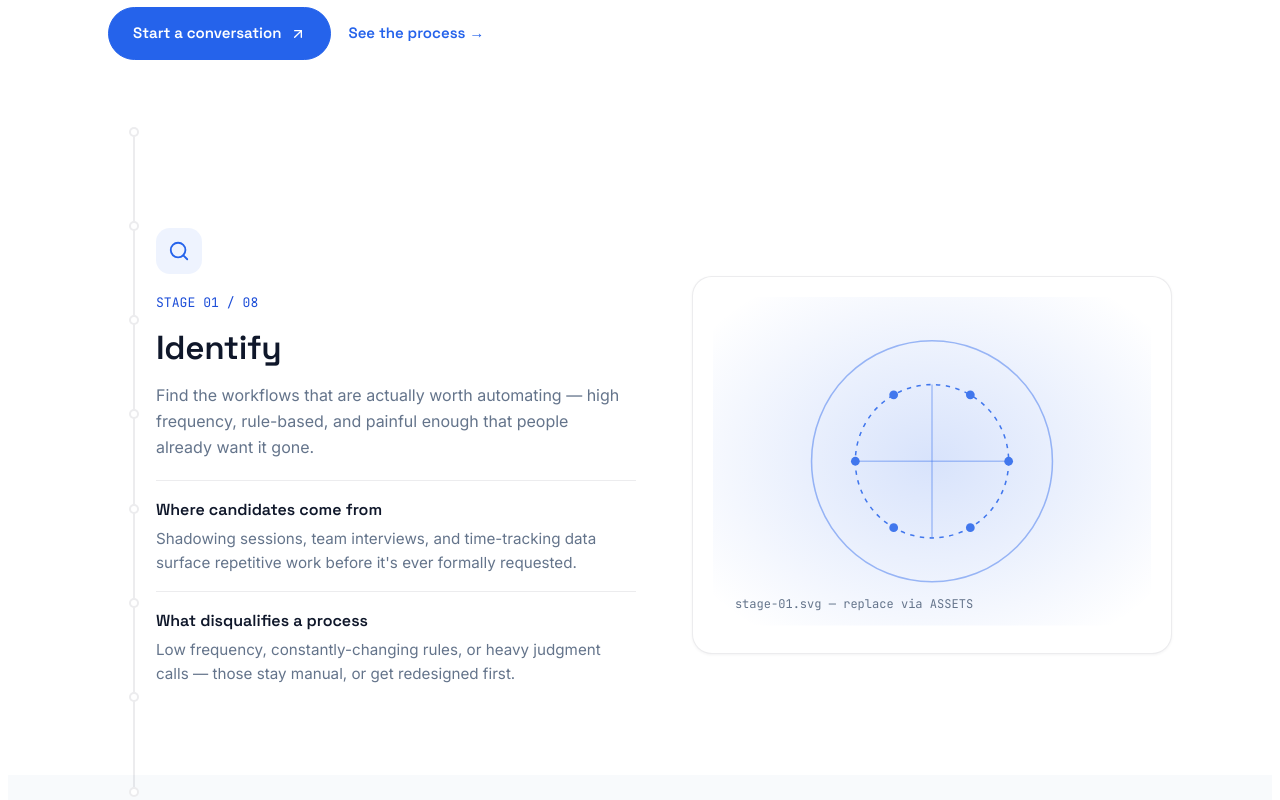
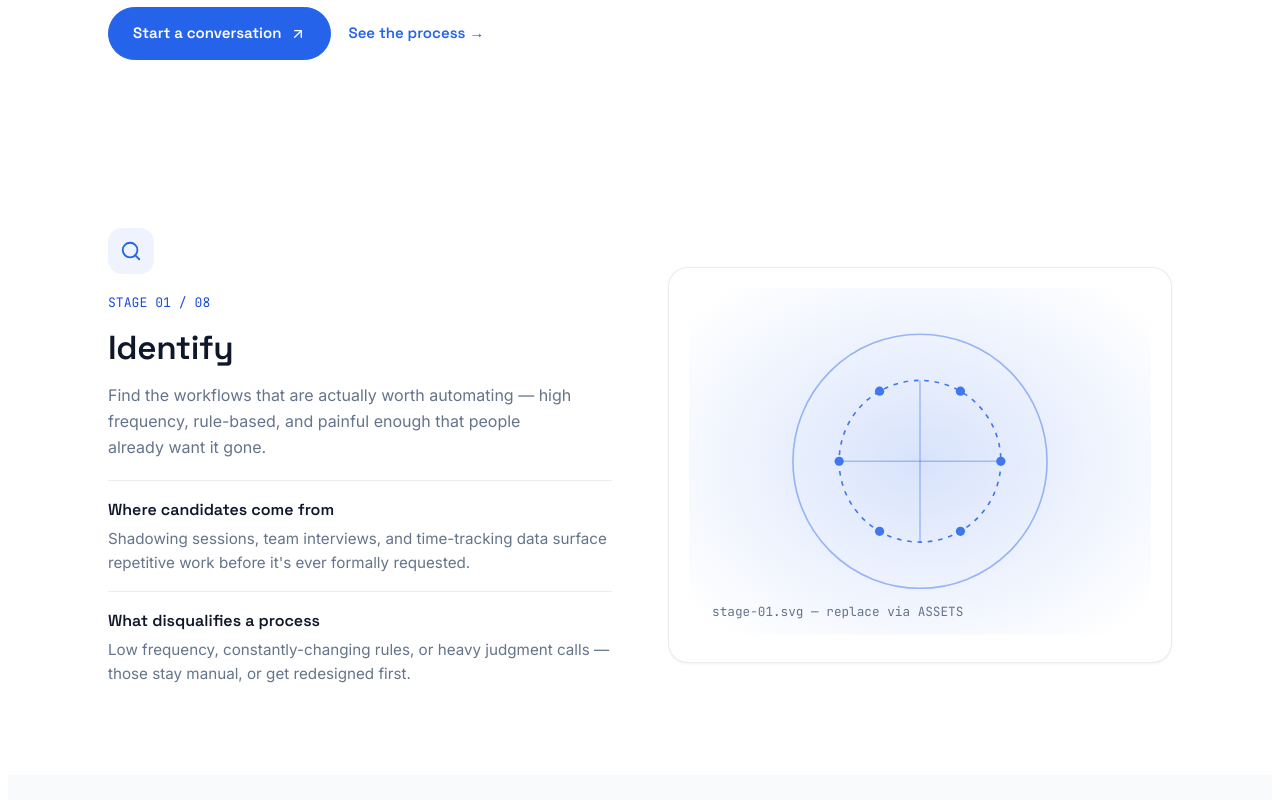
Before and after one commit to Matsiboy/Senior-Automation-Engineer, a React (Vite) app: page / in a window 1280 px wide. Shown: the part 540-1340 px from the top of the page. Built offline with nearby package versions, Linux system fonts and the light colour scheme.

Commit message:
Update App.jsx

```diff
--- a/src/App.jsx
+++ b/src/App.jsx
@@ -733,18 +733,8 @@ export function GlobalStyles() {
       .rpa-arrow-link:hover{ text-decoration:underline; }
 
       .rpa-journey{ position:relative; padding-top:24px; }
-      .rpa-rail-overlay{ position:absolute; inset:0; pointer-events:none; z-index:2; }
-      .rpa-rail-overlay .rpa-wrap{ position:relative; height:100%; }
-      .rpa-rail{ position:sticky; top:90px; width:52px; height:calc(100vh - 140px); display:flex; flex-direction:column; align-items:center; flex:none; }
-      .rpa-rail-line{ position:relative; flex:1; width:2px; background:var(--rpa-line); }
-      .rpa-rail-fill{ position:absolute; top:0; left:0; width:100%; background:var(--rpa-primary); transition:height .2s ease; }
-      .rpa-rail-dot{ position:absolute; left:50%; transform:translate(-50%,-50%); width:10px; height:10px; border-radius:50%; background:var(--rpa-paper); border:2px solid var(--rpa-line); transition:all .2s ease; }
-      .rpa-rail-dot.active{ background:var(--rpa-primary); border-color:var(--rpa-primary); width:14px; height:14px; }
-      @media (max-width:980px){ .rpa-rail{ display:none; } }
-
       .rpa-stage-band{ padding:72px 0; scroll-margin-top:90px; }
       .rpa-stage-band.alt{ background:var(--rpa-paper-dim); }
-      @media (min-width:981px){ .rpa-stage-band > .rpa-wrap{ padding-left:76px; } }
       .rpa-stage{ scroll-margin-top:90px; display:grid; grid-template-columns:1fr 1fr; gap:56px; align-items:center; }
       .rpa-stage.flip{ direction:rtl; }
       .rpa-stage.flip > *{ direction:ltr; }
@@ -947,28 +937,6 @@ function TopNav({ activeId, t, lang, setLang }) {
 }
 
 // =====================================================================================
-// Progress rail
-// =====================================================================================
-function ProgressRail({ activeId }) {
-  const activeIndex = STAGE_META.findIndex((s) => s.id === activeId);
-  const pct = activeIndex >= 0 ? ((activeIndex + 1) / STAGE_META.length) * 100 : 0;
-  return (
-    <div className="rpa-rail" aria-hidden="true">
-      <div className="rpa-rail-line">
-        <div className="rpa-rail-fill" style={{ height: `${pct}%` }} />
-        {STAGE_META.map((s, i) => (
-          <div
-            key={s.id}
-            className={`rpa-rail-dot${s.id === activeId ? " active" : ""}`}
-            style={{ top: `${(i / (STAGE_META.length - 1)) * 100}%` }}
-          />
-        ))}
-      </div>
-    </div>
-  );
-}
-
-// =====================================================================================
 // Main app
 // =====================================================================================
 function HomeSection() {
@@ -998,11 +966,6 @@ function HomeSection() {
       </section>
 
       <div className="rpa-journey">
-        <div className="rpa-rail-overlay">
-          <div className="rpa-wrap">
-            <ProgressRail activeId={active} />
-          </div>
-        </div>
         {STAGE_META.map((meta, i) => {
           const Icon = meta.icon;
           const stage = t.stages[meta.id];
```
